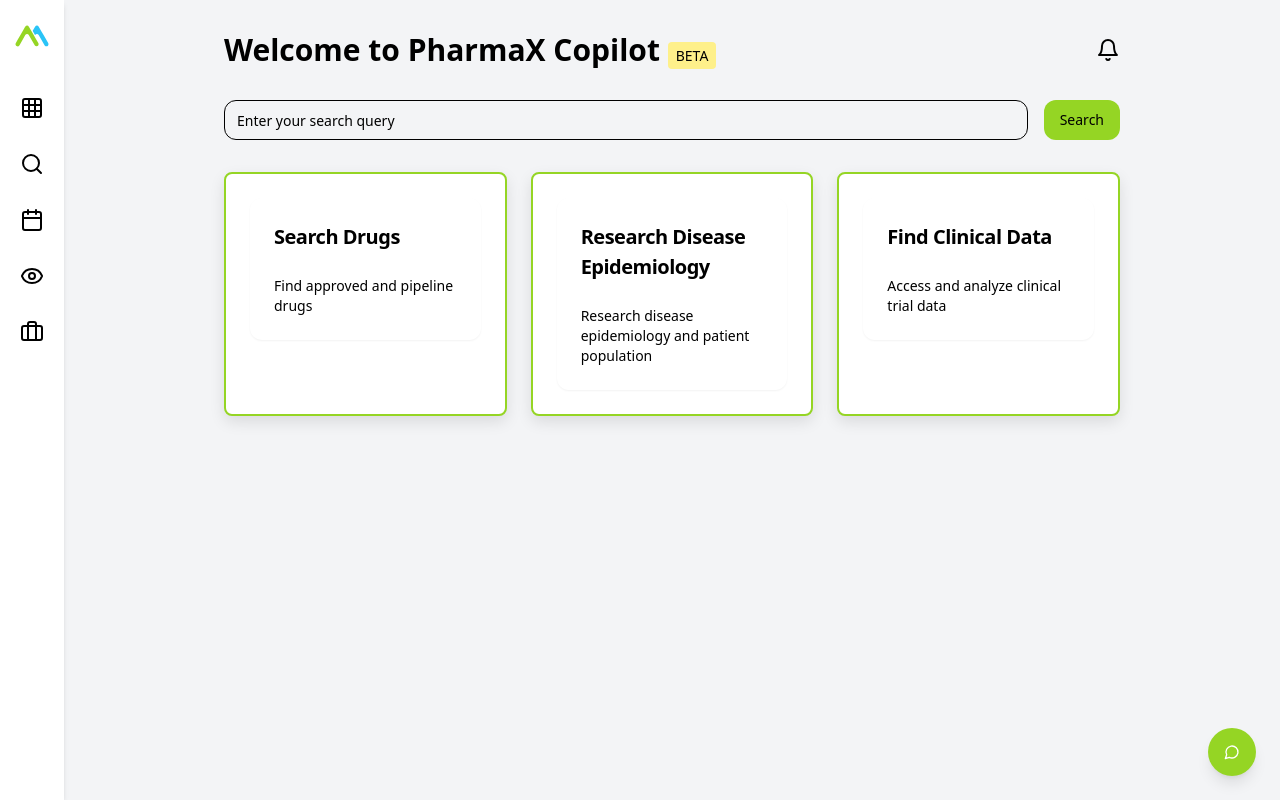
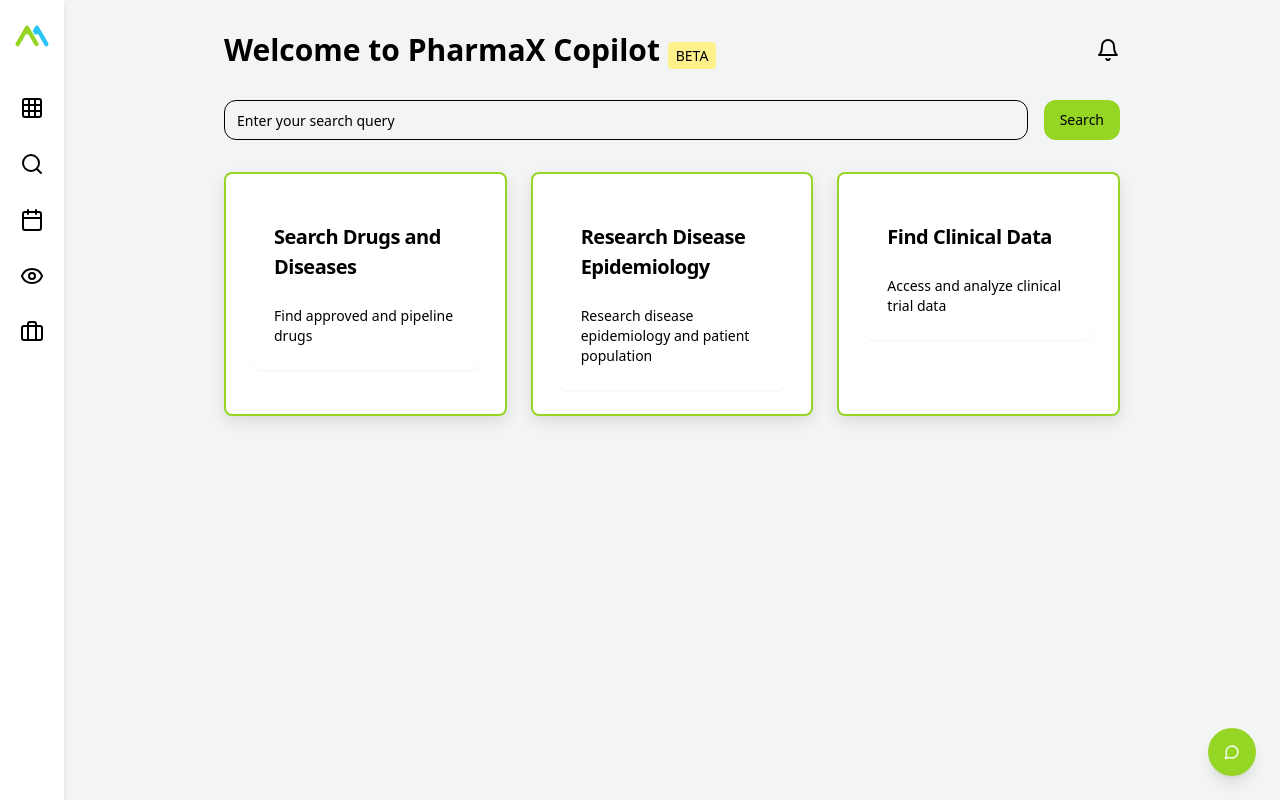
Before and after one commit to IEBS18/mgts, a React (Vite) app in the folder client/: page / in a window 1280 px wide. Built offline with nearby package versions, Linux system fonts and the light colour scheme.

Commit message:
search drugs and diseases

```diff
--- a/client/src/components/DashBoard.jsx
+++ b/client/src/components/DashBoard.jsx
@@ -285,7 +285,7 @@
 
 export default function Dashboard() {
   const workflows = [
-    { title: "Search Drugs", description: "Find approved and pipeline drugs" },
+    { title: "Search Drugs and Diseases", description: "Find approved and pipeline drugs" },
     { title: "Research Disease Epidemiology", description: "Research disease epidemiology and patient population" },
     { title: "Find Clinical Data", description: "Access and analyze clinical trial data" }
   ];
--- a/client/src/components/SearchResults.jsx
+++ b/client/src/components/SearchResults.jsx
@@ -35,7 +35,7 @@
   };
 
   return (
-    <div className="flex-1">
+    <div className="flex-1 mt-6">
       <header className="flex justify-between items-center mb-8">
         <h1 className="text-2xl font-bold">
           Showing {length} Relevant Documents
```
Also changed, not shown: 1 other file (tests, documents, lock files or other folders).
